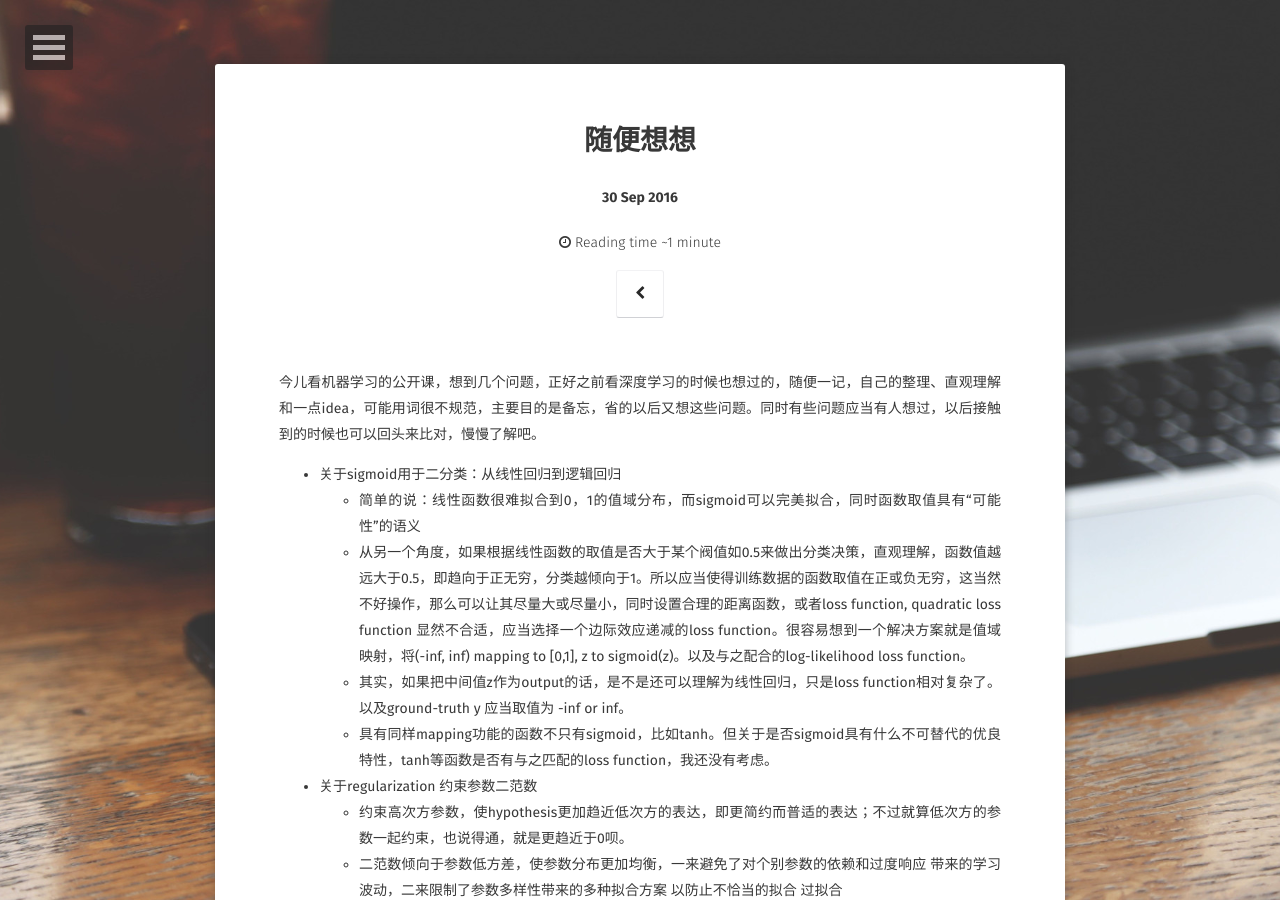
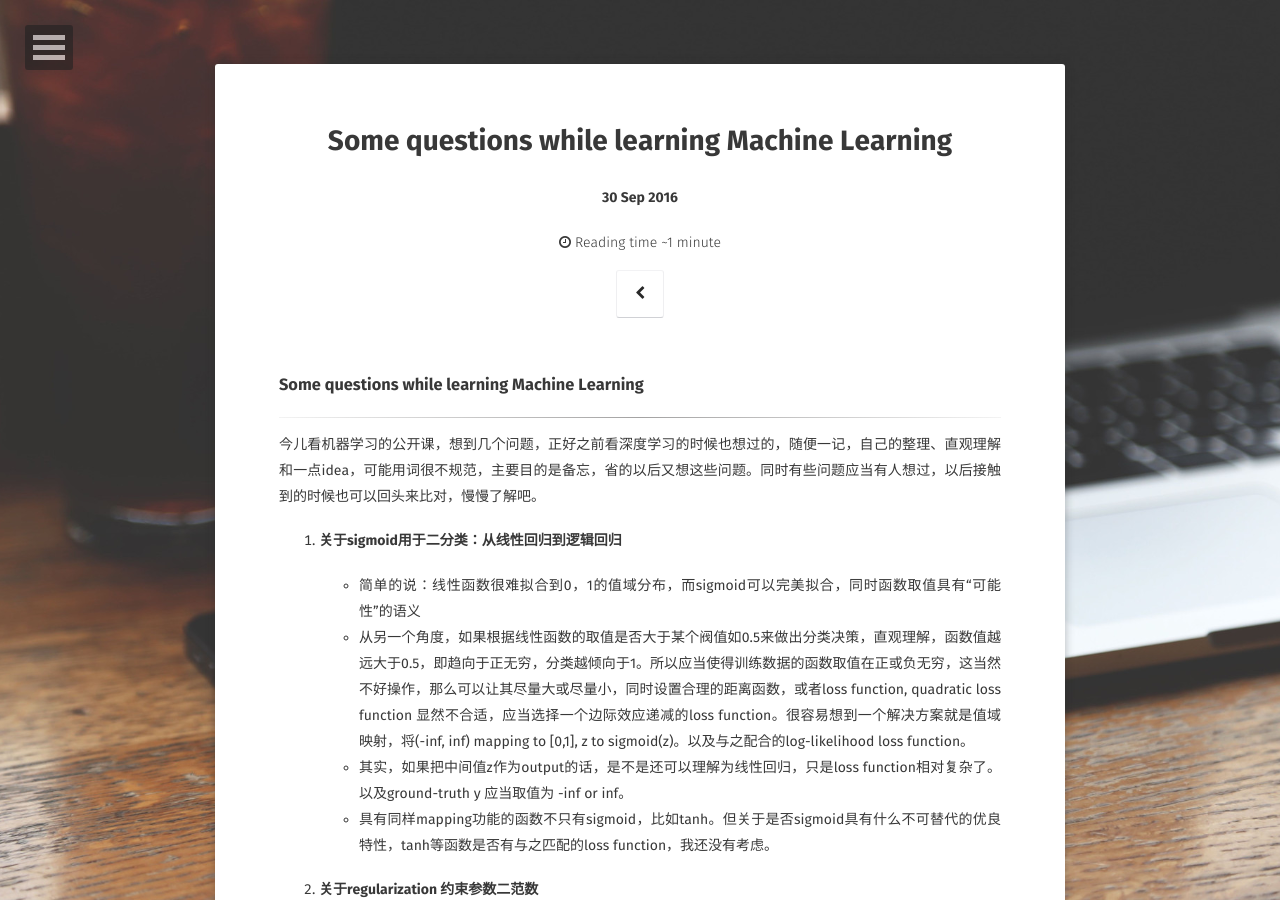
Before and after one commit to mogeli1992/mogeli1992.github.io, a Jekyll site: the page built from _posts/2016-09-30-随便想想.md, in a window 1280 px wide and 900 px high. Built offline with Jekyll 4.4.1, drawn with Linux system fonts in a browser that asks for light colours; some web fonts are replaced; comment, search, counter and statistics services are not loaded.

Commit message:
Update 2016-09-30-随便想想.md

```diff
--- a/_posts/2016-09-30-随便想想.md
+++ b/_posts/2016-09-30-随便想想.md
@@ -1,34 +1,49 @@
 ---
 layout: post
-title: "随便想想"
+title: "Some questions while learning Machine Learning"
 date: 2016-09-30
 excerpt: ""
-tags: [Machine Learning]
+tags: [Computer Science, Machine Learning]
 comments: true
 ---
+
+### Some questions while learning Machine Learning
+
+----------
 今儿看机器学习的公开课，想到几个问题，正好之前看深度学习的时候也想过的，随便一记，自己的整理、直观理解和一点idea，可能用词很不规范，主要目的是备忘，省的以后又想这些问题。同时有些问题应当有人想过，以后接触到的时候也可以回头来比对，慢慢了解吧。
-- 关于sigmoid用于二分类：从线性回归到逻辑回归
-    - 简单的说：线性函数很难拟合到0，1的值域分布，而sigmoid可以完美拟合，同时函数取值具有“可能性”的语义
-    - 从另一个角度，如果根据线性函数的取值是否大于某个阀值如0.5来做出分类决策，直观理解，函数值越远大于0.5，即趋向于正无穷，分类越倾向于1。所以应当使得训练数据的函数取值在正或负无穷，这当然不好操作，那么可以让其尽量大或尽量小，同时设置合理的距离函数，或者loss function, quadratic loss function 显然不合适，应当选择一个边际效应递减的loss function。很容易想到一个解决方案就是值域映射，将(-inf, inf) mapping to  [0,1], z to sigmoid(z)。以及与之配合的log-likelihood loss function。
-    - 其实，如果把中间值z作为output的话，是不是还可以理解为线性回归，只是loss function相对复杂了。以及ground-truth y 应当取值为 -inf or inf。
-    - 具有同样mapping功能的函数不只有sigmoid，比如tanh。但关于是否sigmoid具有什么不可替代的优良特性，tanh等函数是否有与之匹配的loss function，我还没有考虑。
-- 关于regularization 约束参数二范数
-    - 约束高次方参数，使hypothesis更加趋近低次方的表达，即更简约而普适的表达；不过就算低次方的参数一起约束，也说得通，就是更趋近于0呗。
-    - 二范数倾向于参数低方差，使参数分布更加均衡，一来避免了对个别参数的依赖和过度响应 带来的学习波动，二来限制了参数多样性带来的多种拟合方案 以防止不恰当的拟合 过拟合
-    - 我认为对参数的惩罚与其维度正相关会带来更好的正规化效果
-- 关于梯度下降
-    - 方向
+
+1.
+	#### 关于sigmoid用于二分类：从线性回归到逻辑回归
+	* 简单的说：线性函数很难拟合到0，1的值域分布，而sigmoid可以完美拟合，同时函数取值具有“可能性”的语义
+	* 从另一个角度，如果根据线性函数的取值是否大于某个阀值如0.5来做出分类决策，直观理解，函数值越远大于0.5，即趋向于正无穷，分类越倾向于1。所以应当使得训练数据的函数取值在正或负无穷，这当然不好操作，那么可以让其尽量大或尽量小，同时设置合理的距离函数，或者loss function, quadratic loss function 显然不合适，应当选择一个边际效应递减的loss function。很容易想到一个解决方案就是值域映射，将(-inf, inf) mapping to  [0,1], z to sigmoid(z)。以及与之配合的log-likelihood loss function。
+    * 其实，如果把中间值z作为output的话，是不是还可以理解为线性回归，只是loss function相对复杂了。以及ground-truth y 应当取值为 -inf or inf。
+    * 具有同样mapping功能的函数不只有sigmoid，比如tanh。但关于是否sigmoid具有什么不可替代的优良特性，tanh等函数是否有与之匹配的loss function，我还没有考虑。
+
+2.
+	#### 关于regularization 约束参数二范数
+    * 约束高次方参数，使hypothesis更加趋近低次方的表达，即更简约而普适的表达；不过就算低次方的参数一起约束，也说得通，就是更趋近于0呗。
+    * 二范数倾向于参数低方差，使参数分布更加均衡，一来避免了对个别参数的依赖和过度响应 带来的学习波动，二来限制了参数多样性带来的多种拟合方案 以防止不恰当的拟合 过拟合
+    * 我认为对参数的惩罚与其维度正相关会带来更好的正规化效果
+
+3.
+	#### 关于梯度下降
+    * 方向
         - 如果不选梯度方向？梯度方向是在dx大小不变的约束下dy最大的方向，但是并没有dx不变的限制。
           - 在每个方向都达到同样的下降高度？
             - 不存在每个方向的概念，这里有轴位选取的问题，没细想
           - 模拟小球滑落的话，在某个点上，梯度方向为合力、即加速度方向，而速度取决于之前的运行状态。［其实相当于第三条中学习率的调节反映在各个方向中的结果，反复的震荡对应速度降低的效果，而一马平川则速度增大］
             - 通过调节重力加速度来控制收敛速度
-    - 梯度方向的控制
+    * 梯度方向的控制
         - 假定选定梯度方向，通过feature scaling 控制梯度方向为全局最小值的方向。 控制每个变量规模在－1～1
-    - 步伐、速度的选取
+    * 步伐、速度的选取
         - 学习率自反馈调节，如果发现震荡则调低学习率，如果稳定在某个方向很长时间则增大学习率。
         - 确保每个迭代都在降低loss
         - 固定的dy？为什么f'(x)越大选择越大的dx?
           - 固定dy没什么意义，dx与f'(x)成正比可能是考虑到极小值附近减小震荡尽快收敛。
-- 关于学习缓慢
-    - 通过loss function的选择，看起来并不能解决前几层的学习缓慢问题啊？
+
+
+3.
+	#### 关于学习缓慢
+    * 通过loss function的选择，看起来并不能解决前几层的学习缓慢问题啊？
+
+----------
```
